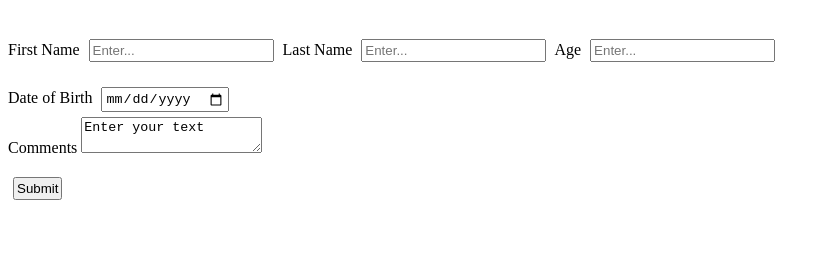
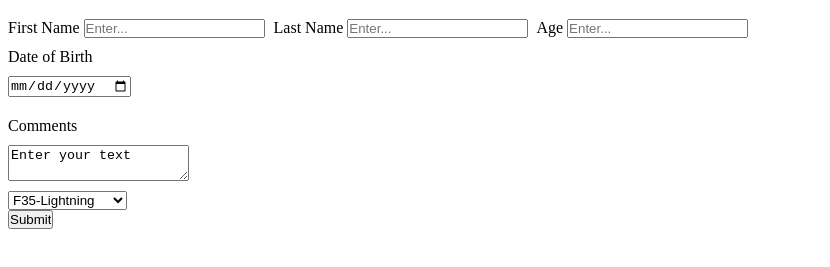
Before and after one commit to mustafa-bhatti/Advance-Top, a plain HTML site: page advance-html-css/forms/index.html in a window 1280 px wide. Shown: the part 61-328 px from the top of the page, without its empty margins (0-830 px from the left). Drawn offline with Linux system fonts and the light colour scheme.

Commit message:
Add dropdown menu using select

```diff
--- a/advance-html-css/forms/index.html
+++ b/advance-html-css/forms/index.html
@@ -15,13 +15,26 @@
         <input type="text" id="last_name" placeholder="Enter..." name="last_name">
         <label for="age">Age</label>
         <input type="number" id="age" placeholder="Enter..." name="age">
-        <div>
+        <div class="col-wrap">
             <label for="dob">Date of Birth</label>
             <input type="date" id="dob" placeholder="Enter..." name="dob">
-            <div>
-                <label for="textarea">Comments</label>
-                <textarea id="textarea">Enter your text</textarea>
-            </div>
+
+            <label for="textarea">Comments</label>
+            <textarea id="textarea">Enter your text</textarea>
+
+            <select name="jets" title="Jets">
+                <optgroup label="American Jets">
+                <option value="F-16">F-16</option>
+                <option value="F-22">F-22</option>
+                <option value="F35" selected>F35-Lightning</option>
+                <option value="B-2">B-2</option>
+                </optgroup>
+                <optgroup label="Russian Jets">
+                    <option value="Mig-21">Mig-21</option>
+                    <option value="Su-30">Su-30</option>
+
+                </optgroup>
+            </select>
         </div>
         <input type="button" value="Submit">
 
--- a/advance-html-css/forms/styles.css
+++ b/advance-html-css/forms/styles.css
@@ -1,6 +1,21 @@
 input{
-    margin: 5px;
-    padding: 2px;
-    margin-top: 20px;
+    margin-right: 5px;
+    margin-bottom: 10px;
+    padding: 0px;
+}
+
+html {
+    box-sizing: border-box;
+}
+
+.col-wrap {
+    display: flex;
+    flex-direction: column;
+    gap: 10px;
 
 }
+
+.col-wrap > * {
+    /* flex-basis: auto; */
+    align-self: flex-start;
+}
```
